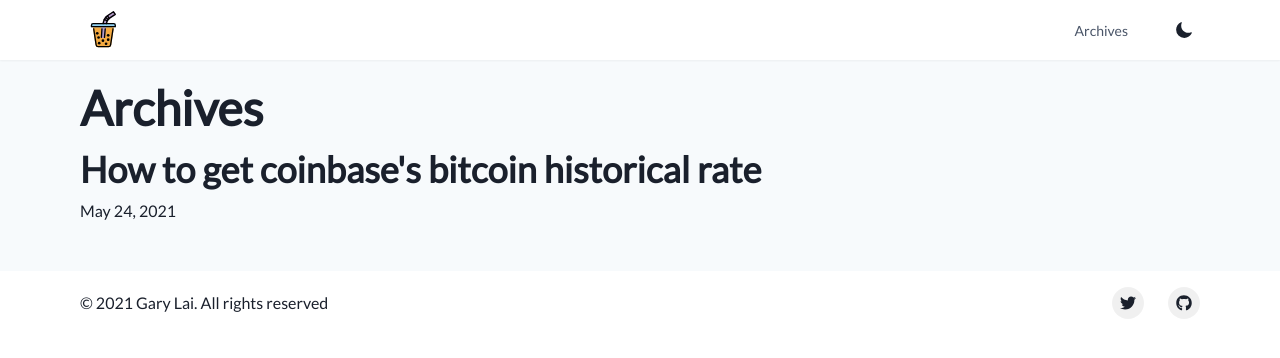
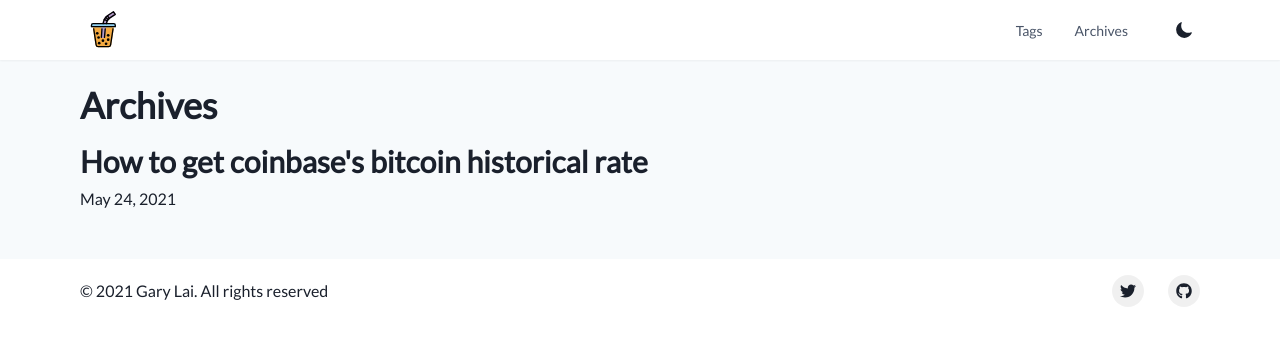
Before and after one commit to imgarylai/gary-lai.com, a Next.js app: page /archives in a window 1280 px wide. Shown: the top 358 px of the page. Built offline with nearby package versions, Linux system fonts and the light colour scheme; no server answers.

Commit message:
:lipstick: update tags display

```diff
--- a/src/components/Navbar/navData.ts
+++ b/src/components/Navbar/navData.ts
@@ -7,6 +7,10 @@
 
 export const NAV_ITEMS: Array<NavItem> = [
   {
+    label: "Tags",
+    href: "/tags",
+  },
+  {
     label: "Archives",
     href: "/archives",
   },
--- a/src/components/Posts/index.tsx
+++ b/src/components/Posts/index.tsx
@@ -6,9 +6,10 @@
   Spacer,
   StackDivider,
   Text,
+  useColorModeValue,
   VStack,
 } from "@chakra-ui/react";
-import { H1, H2 } from "@src/components/Typography/Headings";
+import { H1, H2, H3 } from "@src/components/Typography/Headings";
 import { POSTS_PER_PAGE } from "@src/lib/consts";
 import dayjs from "dayjs";
 import { NextSeo } from "next-seo";
@@ -22,7 +23,7 @@
   return (
     <>
       <NextSeo title={pageTitle} />
-      <H1>{pageTitle}</H1>
+      <H2 as={`h1`}>{pageTitle}</H2>
       <VStack
         divider={<StackDivider borderColor="gray.200" />}
         spacing={4}
@@ -30,22 +31,17 @@
       >
         {posts &&
           posts.map((post) => (
-            <Box key={post.slug}>
-              <NextLink
-                as={`/posts/${post.slug}`}
-                href={`/posts/[slug]`}
-                passHref
-              >
+            <NextLink key={post.slug} href={`/posts/${post.slug}`} passHref>
               <Link
                 _hover={{
                   textDecoration: "none",
+                  color: useColorModeValue("blackAlpha.600", "whiteAlpha.600"),
                 }}
               >
-                  <H2>{post.data.title}</H2>
+                <H3 as={`h2`}>{post.data.title}</H3>
                 <Text>{dayjs(post.data.date).format("MMM D, YYYY")}</Text>
               </Link>
             </NextLink>
-            </Box>
           ))}
       </VStack>
       {posts && (
```
Also changed, not shown: src/components/TagLink.tsx (added, +21 -0 lines), src/pages/posts/[slug].tsx (+8 -2 lines), src/pages/tags/index.tsx (added, +32 -0 lines). Lines whose indentation alone changed are shown as unchanged.
